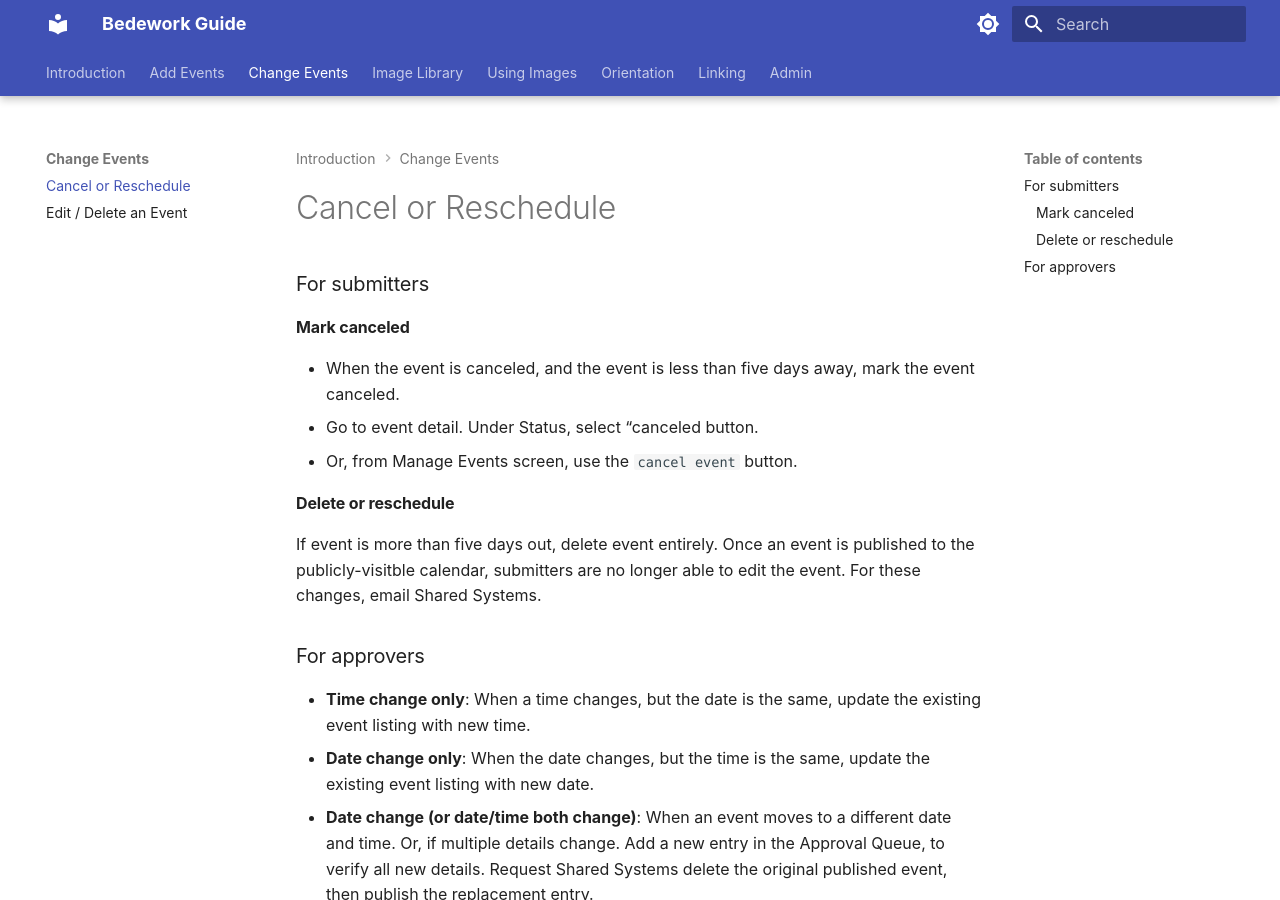
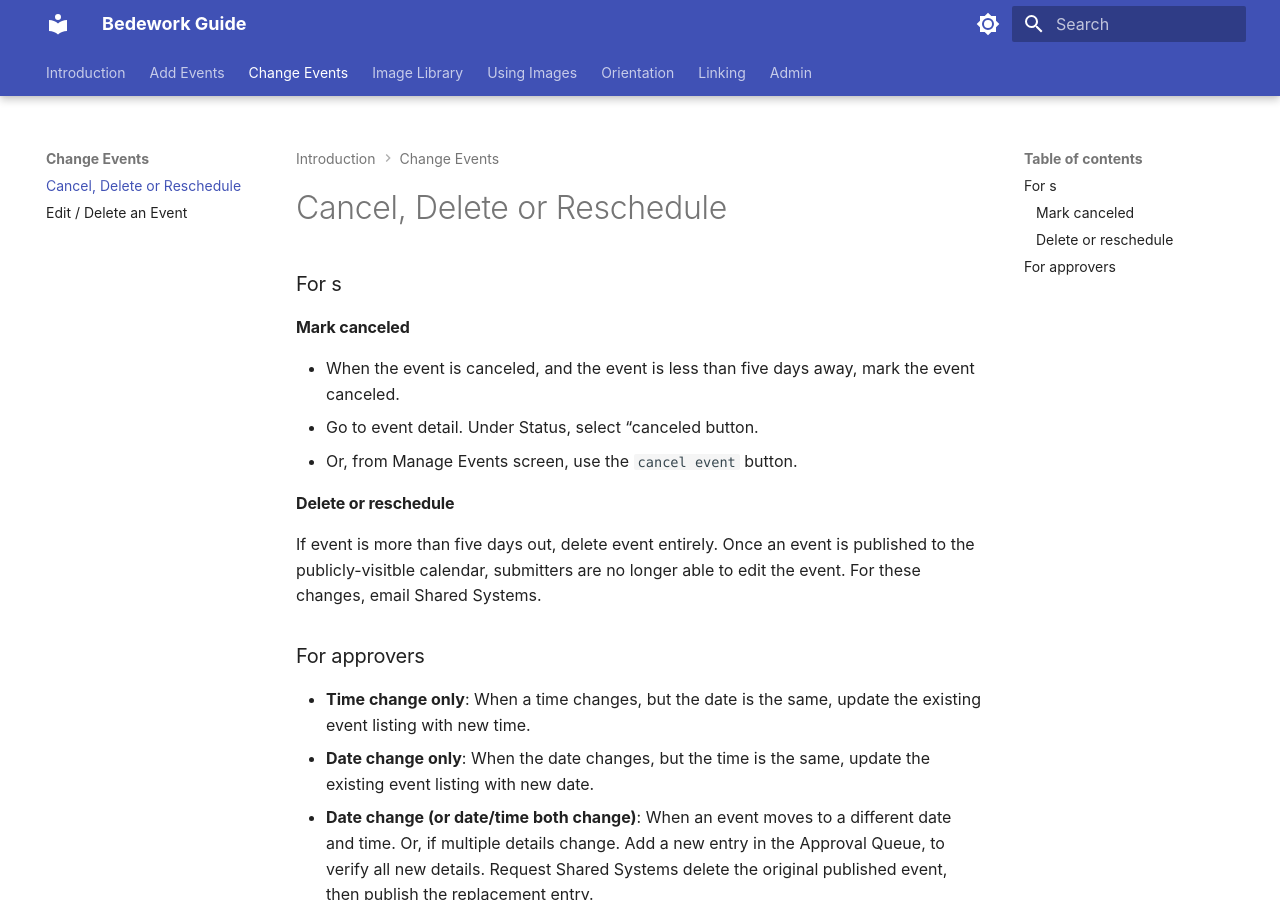
Before and after one commit to Nashville-Public-Library/bedework-docs, an MkDocs documentation site: the page built from docs/change-events/cancel.md, in a window 1280 px wide and 900 px high. Built offline with MkDocs 1.6.1 and Material for MkDocs 9.7.7, drawn with Linux system fonts in a browser that asks for light colours.

Commit message:
change title

```diff
--- a/docs/change-events/cancel.md
+++ b/docs/change-events/cancel.md
@@ -1,9 +1,9 @@
 ---
-title: Cancel or Reschedule
+title: Cancel, Delete or Reschedule
 sidebar_position: 1
 ---
 
-### For submitters
+### For s
 
 #### Mark canceled
 
```
